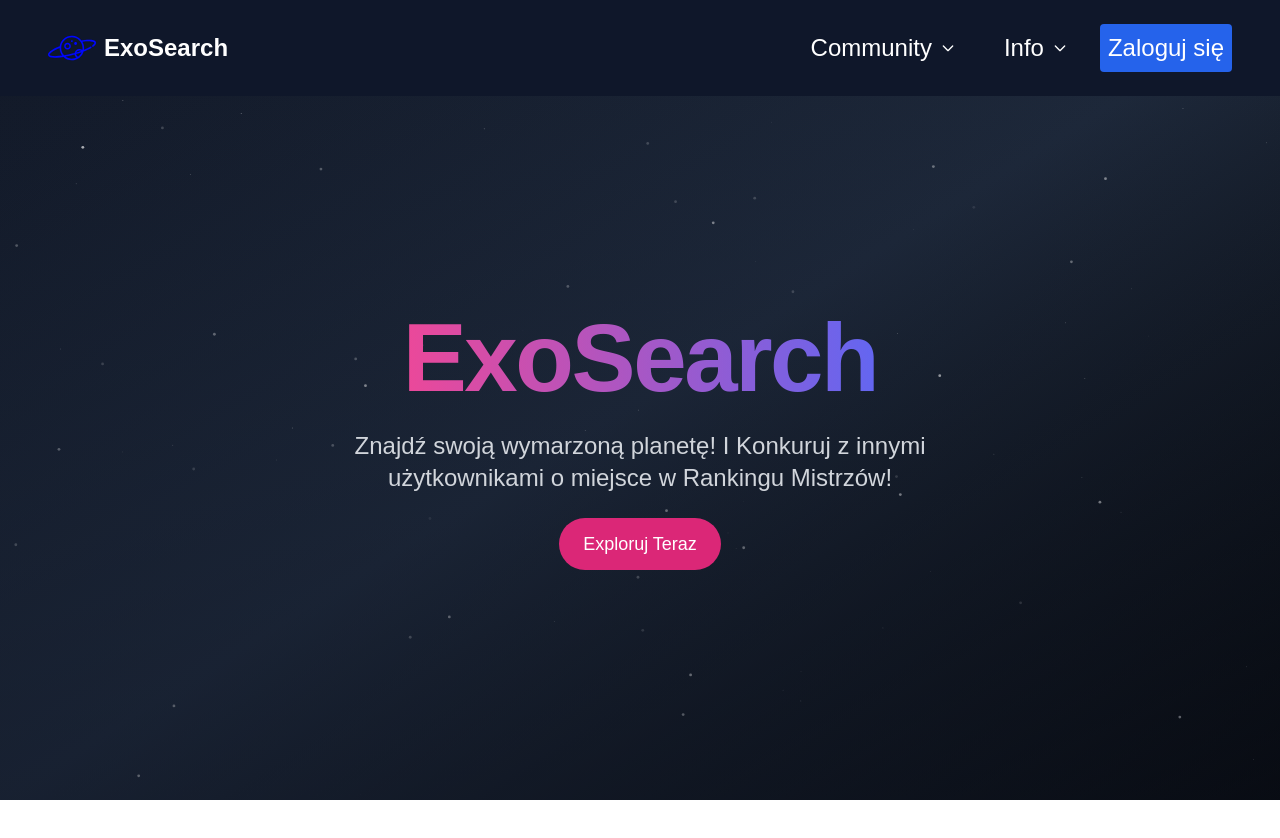
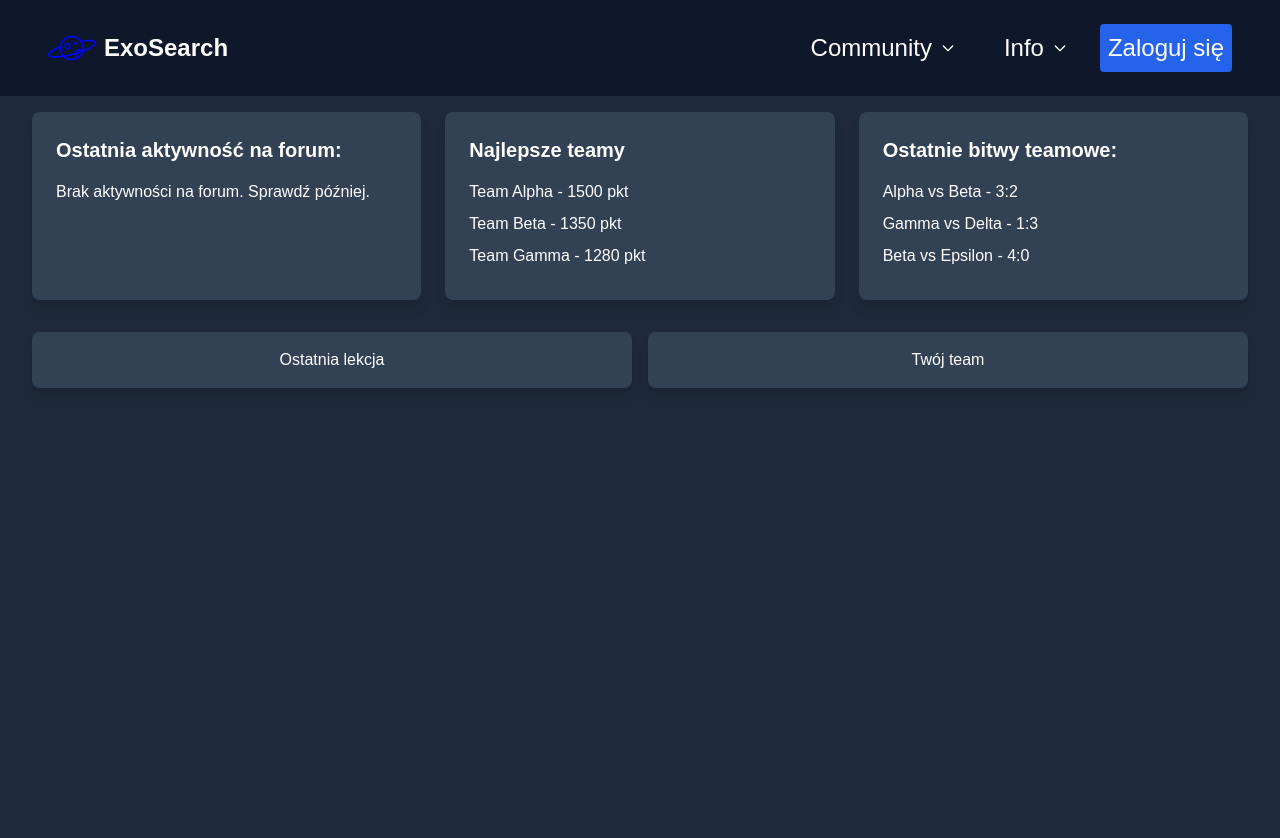
Before and after one commit to Andrz3jj/front-end-hackathon, a React (Vite) app in the folder landing-page/: page /WelcomePage in a window 1280 px wide. Shown: the top 838 px of the page. Before the commit the page ends 800 px from the top, so only its background shows below. Built offline with nearby package versions, Linux system fonts and the light colour scheme.

Commit message:
Fixing Jozef Florek Bugged Code

```diff
--- a/landing-page/src/App.tsx
+++ b/landing-page/src/App.tsx
@@ -1,4 +1,4 @@
-import "./App.css";
+
 import "./BackGround.css"
 import Navbar from "./components/Navbar.jsx";
 import Exoplanets from "./components/Exoplanets";
--- a/landing-page/src/components/Challenges.tsx
+++ b/landing-page/src/components/Challenges.tsx
@@ -1,6 +1,6 @@
 import { useState } from 'react';
 import { Trophy, Sword, Brain } from 'lucide-react';
-
+import Ranking from './Table.tsx';
 const Challenges = () => {
     const [selectedQuest, setSelectedQuest] = useState<number | null>(null); // Make sure to define the state type explicitly as number | null.
 
@@ -91,6 +91,10 @@ const Challenges = () => {
                         </button>
                     </div>
                 )}
+
+                <div>
+                    <Ranking/>
+                </div>
             </div>
         </div>
     );
--- a/landing-page/src/components/Faq.tsx
+++ b/landing-page/src/components/Faq.tsx
@@ -40,6 +40,11 @@ const Faq = () => {
       question: "Czy oferujecie wsparcie techniczne?",
       answer: "Tak, oferujemy pełne wsparcie techniczne dla naszych Urztknowników 24/7."
     },
+    {
+      question: "Dlaczego Powinienem Korzystać akurat z ExoSearch?",
+      answer: "Ponieważ jesteśmy jedyną pratformą edukacyjną która uczy o egzoplanetach i za punkty exp możecie zdobywać nagrody w postaci rang i przywileji na stronie które w przysłości przełożą się na dodatki na wysokich uczelniach wspieranych przez Nasa!"
+
+    }
 
   ];
 
--- a/landing-page/src/components/Navbar.tsx
+++ b/landing-page/src/components/Navbar.tsx
@@ -60,7 +60,7 @@ const Navbar = () => {
 
             {/* Navbar Container */}
             <div className="fixed top-0 left-0 right-0 z-[100]">
-                <nav className={` bg-slate-900  text-white transition-transform duration-300 ${isVisible ? 'translate-y-0' : '-translate-y-full'}`}>
+                <nav className={` bg-slate-900 text-white transition-transform duration-300 ${isVisible ? 'translate-y-0' : '-translate-y-full'}`}>
                     <div className="container mx-auto flex flex-col md:flex-row items-center justify-between px-4 py-4 md:px-12">
                         <div className="flex items-center mb-4 md:mb-0">
                             <img src={logo} className="w-12 mr-2" alt="ExoSky Logo" />
@@ -132,7 +132,7 @@ const Navbar = () => {
                                 )}
                             </div>
 
-                            <Link className="text-2xl m-2 bg-blue-600 hover:bg-blue-700 active:bg-blue-800 text-center rounded p-2 transition " to="/loginPage">
+                            <Link className="text-2xl m-2 bg-blue-600 hover:bg-blue-700 active:bg-blue-800 text-center rounded p-2 transition active:shadow-xl" to="/loginPage">
                                 Zaloguj się
                             </Link>
                         </div>
--- /dev/null
+++ b/landing-page/src/components/Table.tsx
@@ -0,0 +1,52 @@
+import React from 'react';
+
+interface User {
+    rank: number;
+    username: string;
+    score: number;
+}
+
+const RankingPage: React.FC = () => {
+    const users: User[] = [
+        { rank: 1, username: 'JohnDoe', score: 1500 },
+        { rank: 2, username: 'JaneSmith', score: 1420 },
+        { rank: 3, username: 'CosmoLover', score: 1300 },
+        // Dodaj więcej użytkowników
+    ];
+
+    return (
+        <div className="relative flex h-screen w-full flex-col items-center justify-center overflow-hidden  text-white">
+            <div className="relative z-10 w-full max-w-4xl text-center space-y-6">
+                <h1 className="bg-gradient-to-r from-pink-500 to-indigo-500 bg-clip-text text-transparent text-5xl md:text-7xl font-extrabold tracking-tight">
+                    Ranking Użytkowników
+                </h1>
+                <table className="table-auto w-full bg-gray-800 rounded-lg overflow-hidden shadow-lg">
+                    <thead className="bg-gray-700">
+                    <tr>
+                        <th className="px-4 py-2 text-left text-lg text-pink-500">Miejsce</th>
+                        <th className="px-4 py-2 text-left text-lg text-pink-500">Nazwa Użytkownika</th>
+                        <th className="px-4 py-2 text-left text-lg text-pink-500">Punkty XP</th>
+                    </tr>
+                    </thead>
+                    <tbody>
+                    {users.map((user) => (
+                        <tr key={user.rank} className="hover:bg-gray-700 transition-colors">
+                            <td className="px-4 py-2 border-b border-gray-700">{user.rank}</td>
+                            <td className="px-4 py-2 border-b border-gray-700">{user.username}</td>
+                            <td className="px-4 py-2 border-b border-gray-700">{user.score}</td>
+                        </tr>
+                    ))}
+                    </tbody>
+                </table>
+                <div className="flex justify-center mt-6">
+                    <a href="/" className="px-6 py-3 bg-indigo-600 text-white rounded-full text-lg font-medium transition-transform transform hover:scale-105">
+                        Powrót do Strony Głównej
+                    </a>
+                </div>
+            </div>
+            <div className="absolute inset-0 bg-gradient-to-b from-transparent to-gray-900 opacity-50"></div>
+        </div>
+    );
+};
+
+export default RankingPage;
--- a/landing-page/src/components/WelcomePage.tsx
+++ b/landing-page/src/components/WelcomePage.tsx
@@ -1,36 +1,46 @@
 import React from 'react';
-import Particles from './ui/particles';
-import {Link} from 'react-router-dom';
 
-const color = "#ffffff";
+const Dashboard = () => {
+    return (
+        <div className="min-h-screen bg-slate-900 text-white flex flex-col justify-between">
+            {/* Main Content */}
+            <div className="p-8 bg-slate-800 flex-1">
+                <div className="grid grid-cols-1 md:grid-cols-2 lg:grid-cols-3 gap-6">
+                    {/* Forum Activity */}
+                    <div className="bg-slate-700 p-6 rounded-lg shadow-lg hover:bg-slate-600 transition-colors duration-200">
+                        <h2 className="text-xl font-bold mb-4">Ostatnia aktywność na forum:</h2>
+                        <p className="min-h-24">Brak aktywności na forum. Sprawdź później.</p>
+                    </div>
 
-const WelcomePage: React.FC = () => {
-    return (
-        <main className="fixed inset-0 min-h-screen w-full bg-gradient-to-br from-gray-900 via-slate-800 to-black">
-            <div className="absolute inset-0 z-0">
-                <Particles
-                    className="absolute inset-0"
-                    quantity={100}
-                    ease={100}
-                    color={color}
-                    refresh
-                />
-                <div className="absolute inset-0 bg-gradient-to-b from-transparent to-gray-900 opacity-50"></div>
+                    {/* Best Teams */}
+                    <div className="bg-slate-700 p-6 rounded-lg shadow-lg hover:bg-slate-600 transition-colors duration-200">
+                        <h2 className="text-xl font-bold mb-4">Najlepsze teamy</h2>
+                        <ul className="space-y-2 min-h-24">
+                            <li>Team Alpha - 1500 pkt</li>
+                            <li>Team Beta - 1350 pkt</li>
+                            <li>Team Gamma - 1280 pkt</li>
+                        </ul>
+                    </div>
+
+                    {/* Last Team Battles */}
+                    <div className="bg-slate-700 p-6 rounded-lg shadow-lg hover:bg-slate-600 transition-colors duration-200">
+                        <h2 className="text-xl font-bold mb-4">Ostatnie bitwy teamowe:</h2>
+                        <ul className="space-y-2 min-h-24">
+                            <li>Alpha vs Beta - 3:2</li>
+                            <li>Gamma vs Delta - 1:3</li>
+                            <li>Beta vs Epsilon - 4:0</li>
+                        </ul>
+                    </div>
+                </div>
+
+                {/* Footer Section */}
+                <div className="mt-8 flex flex-col sm:flex-row space-y-4 sm:space-y-0 sm:space-x-4">
+                    <button className="bg-slate-700 hover:bg-slate-600 transition-colors duration-200 text-white p-4 w-full rounded-lg shadow-lg">Ostatnia lekcja</button>
+                    <button className="bg-slate-700 hover:bg-slate-600 transition-colors duration-200 text-white p-4 w-full rounded-lg shadow-lg">Twój team</button>
+                </div>
             </div>
-
-            <div className="relative z-10 h-full flex flex-col items-center justify-center text-center space-y-6 pt-[80px]">
-                <h1 className="bg-gradient-to-r from-pink-500 to-indigo-500 bg-clip-text text-transparent text-6xl md:text-8xl font-extrabold tracking-tight">
-                    ExoSearch
-                </h1>
-                <p className="text-xl md:text-2xl text-gray-300 max-w-2xl px-4">
-                   Znajdź swoją wymarzoną planetę! I Konkuruj z innymi użytkownikami o miejsce w Rankingu Mistrzów!
-                </p>
-                <Link className="px-6 py-3 mt-4 bg-pink-600 text-white rounded-full text-lg font-medium transition-transform transform hover:scale-105" to="/LoginPage">
-                    Exploruj Teraz
-                </Link>
-            </div>
-        </main>
+        </div>
     );
 };
 
-export default WelcomePage;
+export default Dashboard;
```
